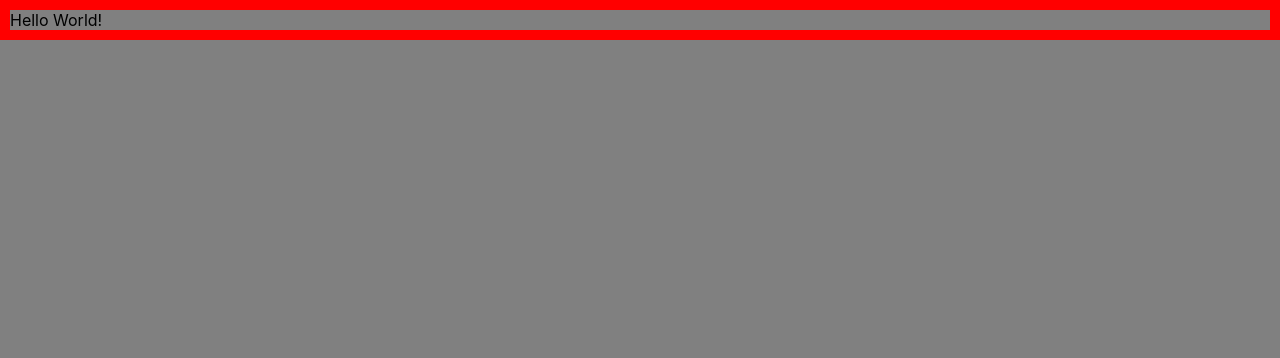
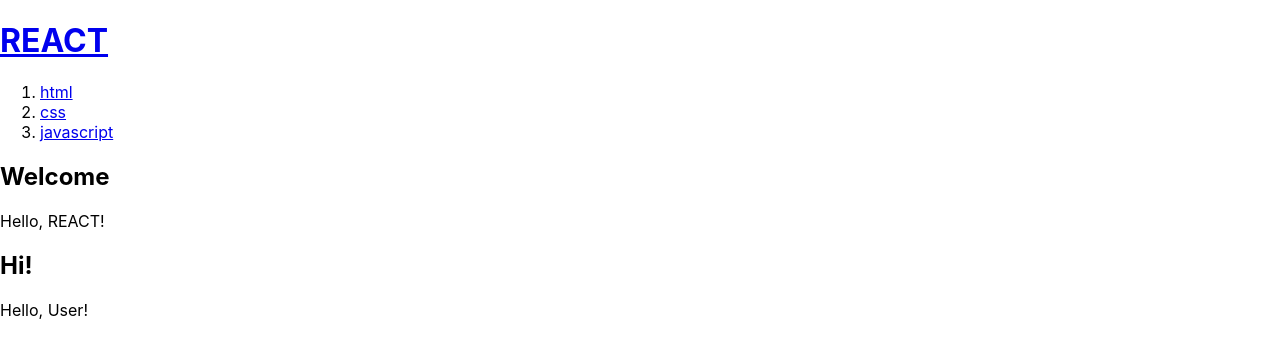
Before and after one commit to KimTeakwan/study, a React (Create React App) app: page / in a window 1280 px wide. Shown: the top 358 px of the page. Built offline with nearby package versions, Linux system fonts and the light colour scheme.

Commit message:
컴포넌트와 props

```diff
--- a/public/index.html
+++ b/public/index.html
@@ -28,7 +28,7 @@
   </head>
   <body>
     <noscript>You need to enable JavaScript to run this app.</noscript>
-    <div id="root" style="border: 10px solid red;"></div>
+    <div id="root"></div>
     <!--
       This HTML file is a template.
       If you open it directly in the browser, you will see an empty page.
--- a/src/App.css
+++ b/src/App.css
@@ -1,6 +1,4 @@
-body {
-  background-color: gray;
-}
+
 
 @media (prefers-reduced-motion: no-preference) {
   .App-logo {
--- a/src/App.js
+++ b/src/App.js
@@ -1,10 +1,43 @@
 import logo from './logo.svg';
 import './App.css';
+
+function Header(props) {
+  console.log('props', props.title);
+  return (
+    <header>
+      <h1><a href ="/">{props.title}</a></h1>
+    </header>
+  )
+}
+
+function Nav() {
+  return (
+    <nav>
+      <ol>
+        <li><a href="/read/1">html</a></li>
+        <li><a href="/read/2">css</a></li>
+        <li><a href="/read/3">javascript</a></li>
+      </ol>
+    </nav>
+  )
+}
+
+function Article(props) {
+  return (
+    <article>
+      <h2>{props.title}</h2>
+      {props.body}
+    </article>
+  )
+}
 
 function App() {
   return (
     <div className="App">
-      Hello World!
+       <Header title="REACT"></Header>
+        <Nav></Nav>
+       <Article title="Welcome" body="Hello, REACT!"></Article>
+       <Article title="Hi!" body="Hello, User!"></Article>
     </div>
   );
 }
```
Also changed, not shown: 18 other files (tests, documents, lock files or other folders).
